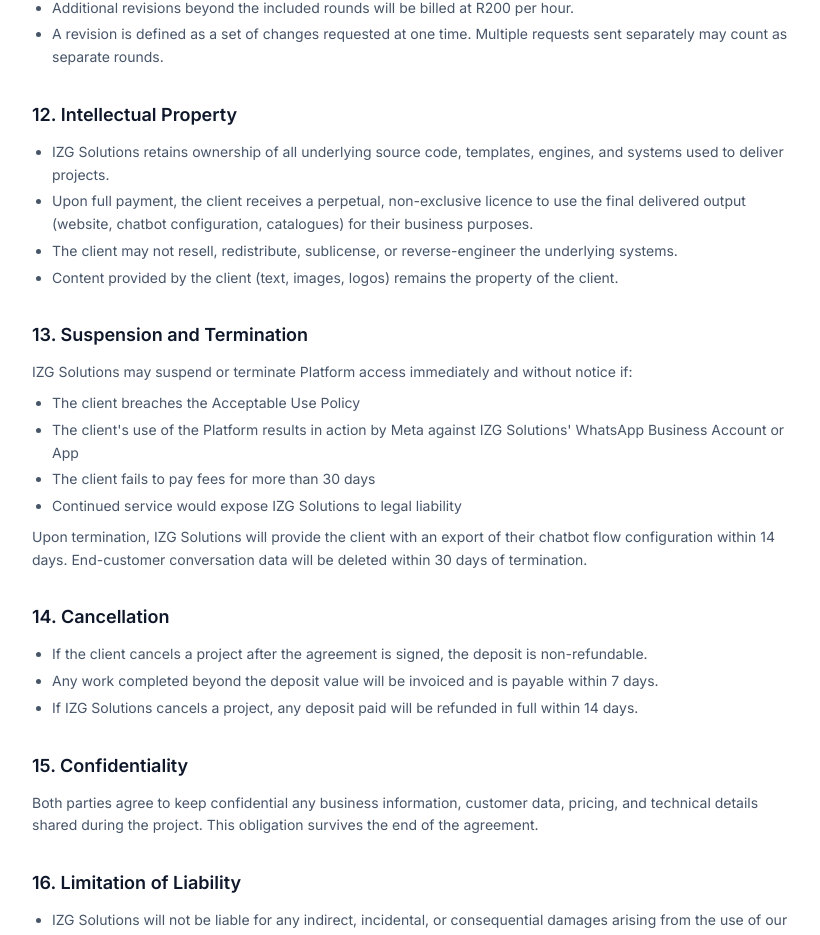
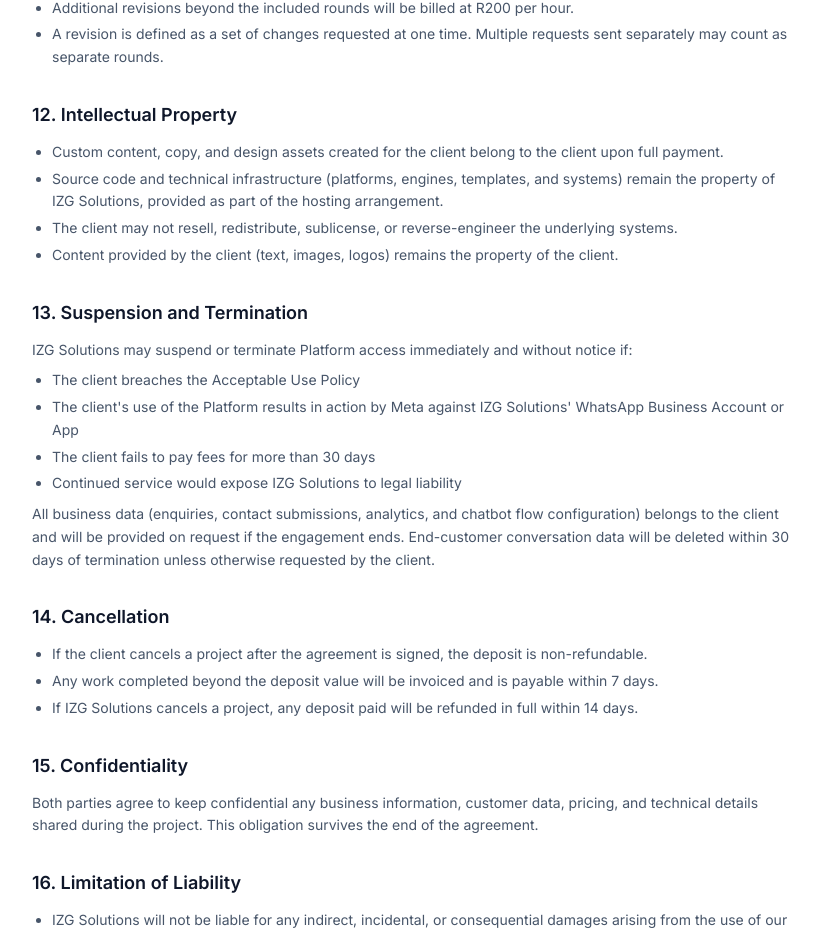
Before and after one commit to makungut619/izg-solutions-website, a Next.js app: page /terms in a window 1280 px wide. Shown: the part 2618-3553 px from the top of the page, without its empty margins (224-1044 px from the left). Built offline with nearby package versions, Linux system fonts and the light colour scheme.

Commit message:
align T&C to proposal wording (IP ownership, data export on termination)

```diff
--- a/app/terms/page.tsx
+++ b/app/terms/page.tsx
@@ -199,8 +199,8 @@
                 12. Intellectual Property
               </h2>
               <ul className="list-disc pl-5 space-y-1">
-                <li>IZG Solutions retains ownership of all underlying source code, templates, engines, and systems used to deliver projects.</li>
-                <li>Upon full payment, the client receives a perpetual, non-exclusive licence to use the final delivered output (website, chatbot configuration, catalogues) for their business purposes.</li>
+                <li>Custom content, copy, and design assets created for the client belong to the client upon full payment.</li>
+                <li>Source code and technical infrastructure (platforms, engines, templates, and systems) remain the property of IZG Solutions, provided as part of the hosting arrangement.</li>
                 <li>The client may not resell, redistribute, sublicense, or reverse-engineer the underlying systems.</li>
                 <li>Content provided by the client (text, images, logos) remains the property of the client.</li>
               </ul>
@@ -221,10 +221,11 @@
                 <li>Continued service would expose IZG Solutions to legal liability</li>
               </ul>
               <p className="mt-2">
-                Upon termination, IZG Solutions will provide the client with an
-                export of their chatbot flow configuration within 14 days.
-                End-customer conversation data will be deleted within 30 days of
-                termination.
+                All business data (enquiries, contact submissions, analytics, and
+                chatbot flow configuration) belongs to the client and will be
+                provided on request if the engagement ends. End-customer
+                conversation data will be deleted within 30 days of termination
+                unless otherwise requested by the client.
               </p>
             </section>
 
```
